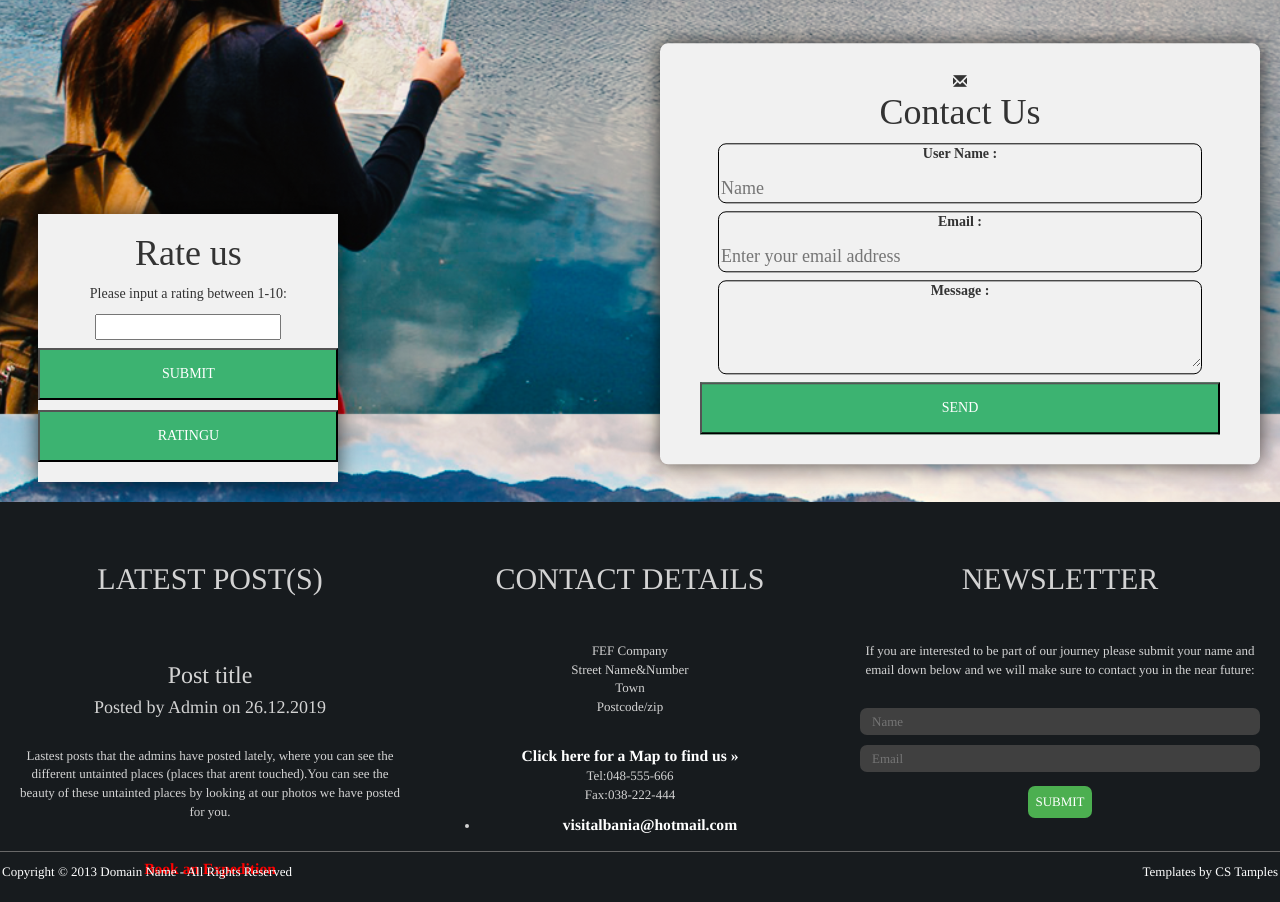
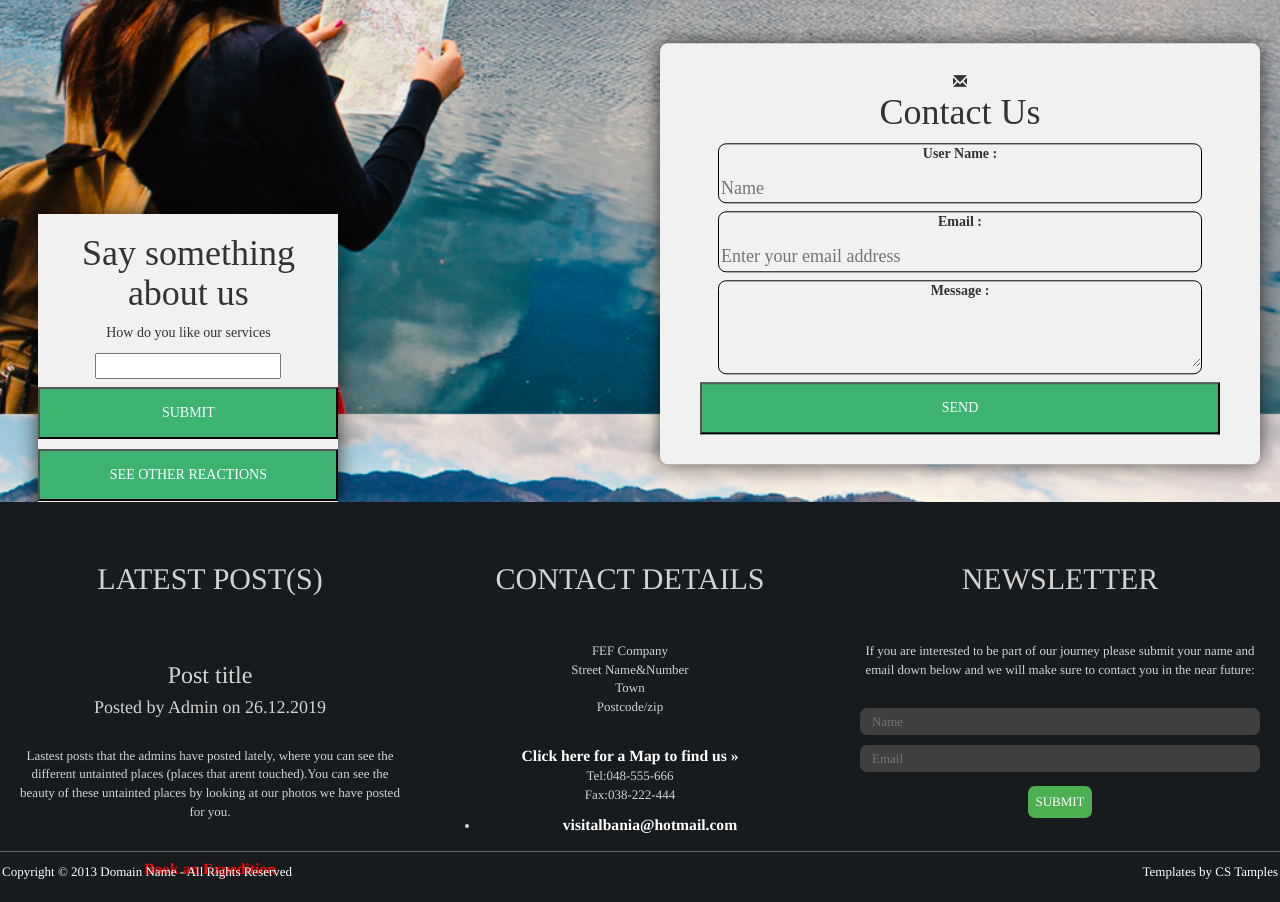
Before and after one commit to FionaMeh/PI_Gr9_2020, a PHP site: page /Contact.php in a window 1280 px wide. Shown: the part 386-1288 px from the top of the page. Run offline with PHP 8.4, Linux system fonts and the light colour scheme.

Commit message:
Permiresim tek rubrika per vleresime

```diff
--- a/Contact.php
+++ b/Contact.php
@@ -108,16 +108,14 @@ if (isset($_GET['error'])) {
 
 
 if(isset($_POST['submit-rate'])) {
+
     $name = $_POST['teksti'];
 
     if (!empty($name)) {
         $file = fopen('lista.txt', 'a');
         fwrite($file, $name . "\n");
-    } else {
-        echo 'Ju lutem provoni perseri!';
+
     }
-}
-
     function testfun()
 {
    $myfile = fopen("lista.txt", "r") or die("Unable to open file!");
@@ -128,22 +126,23 @@ if(isset($_POST['submit-rate'])) {
 if(array_key_exists('test',$_POST)){
    testfun();
 }
+}
     ?>
 
 <div class="rate">
-    <h1>Rate us</h1>
+    <h1>Say something about us</h1>
 
-    <p>Please input a rating between 1-10:</p>
+    <p>How do you like our services</p>
     <form action="Contact.php" method="POST">
         <input id="Test" name="teksti" type="text">
         <input type="submit" name="submit-rate" value="Submit"/>
 
         <p id="rate"></p>
 
-     </form>
+    </form>
     <form action="lista.txt" method="post">
-    <input type="submit" name="test" id="test" value="Ratingu" /><br/>
-</form>
+        <input type="submit" name="test" id="test" value="See other reactions"/><br/>
+    </form>
 
 </div>
 
```
